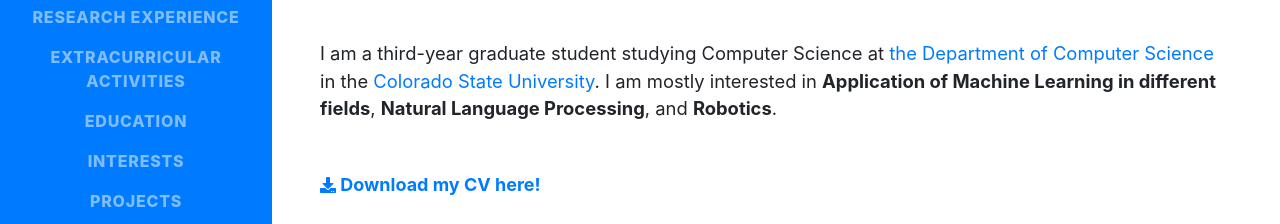
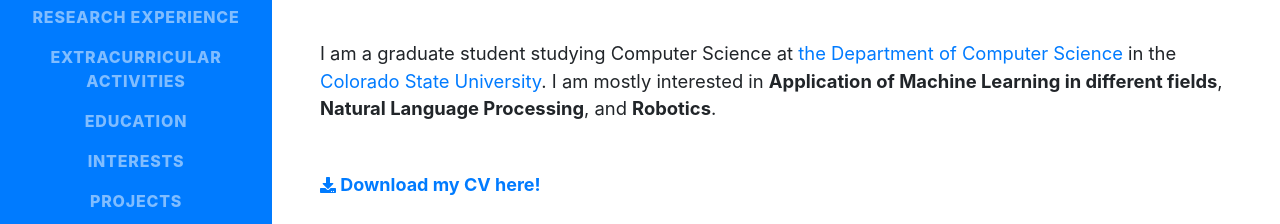
Before and after one commit to fateme-hshm96/fateme-hshm96.github.io, a website with bundled scripts: page index.html in a window 1280 px wide. Shown: the part 331-555 px from the top of the page. Built offline with nearby package versions, Linux system fonts and the light colour scheme; a web font is replaced by a local one.

Commit message:
Update index.html

```diff
--- a/index.html
+++ b/index.html
@@ -85,7 +85,7 @@
           </h1>
           <div class="subheading mb-5"><a href="https://compsci.colostate.edu">Department of Computer Science</a>, <a href="https://www.colostate.edu/">Colorado State University</a>, Fort Collins, Colorado 80523 USA </br> <a href="mailto:hashemi96@aut.ac.ir">fatemeh@colostate.edu</a> · <a href="mailto:fateme.hashemi23@gmail.com">fateme.hashemi23@gmail.com</a>
           </div>
-          <p class="lead mb-5">I am a third-year graduate student studying Computer Science at <a href="https://compsci.colostate.edu">the Department of Computer Science</a> in the <a href="https://www.colostate.edu/">Colorado State University</a>.
+          <p class="lead mb-5">I am a graduate student studying Computer Science at <a href="https://compsci.colostate.edu">the Department of Computer Science</a> in the <a href="https://www.colostate.edu/">Colorado State University</a>.
             <!-- I am mostly interested in <b>Robotics</b>, <b>Machine Learning</b>, and <b>Parallel Processing</b>.</p> -->
             I am mostly interested in <b>Application of Machine Learning in different fields</b>, <b>Natural Language Processing</b>, and <b>Robotics</b>.</p>
 
```
